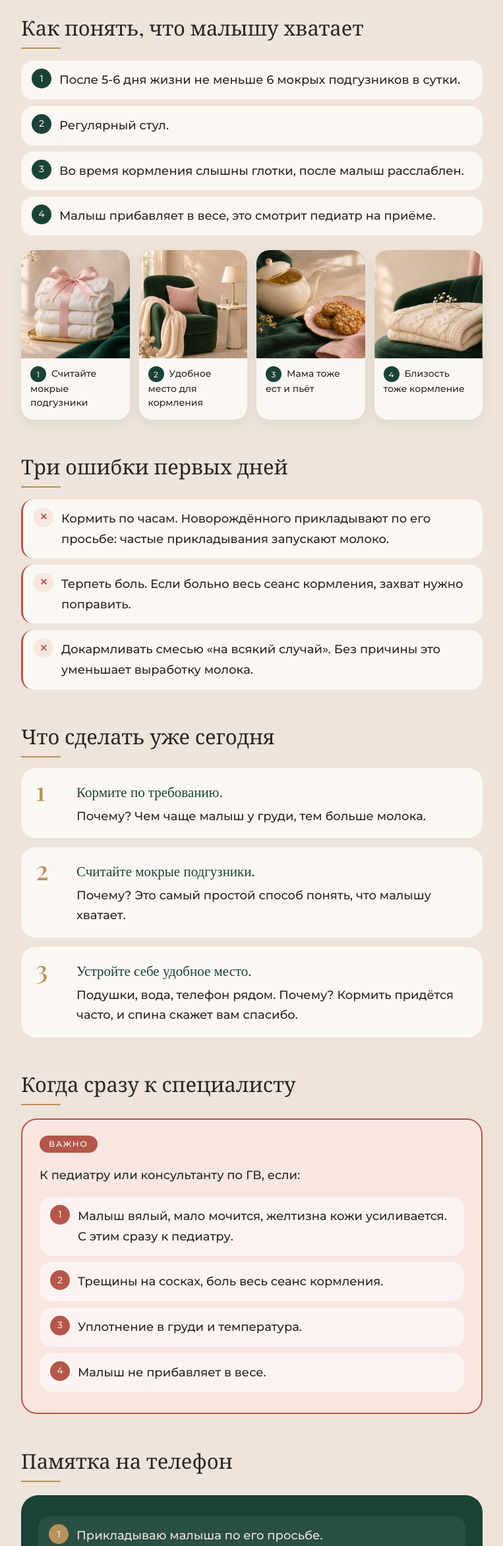
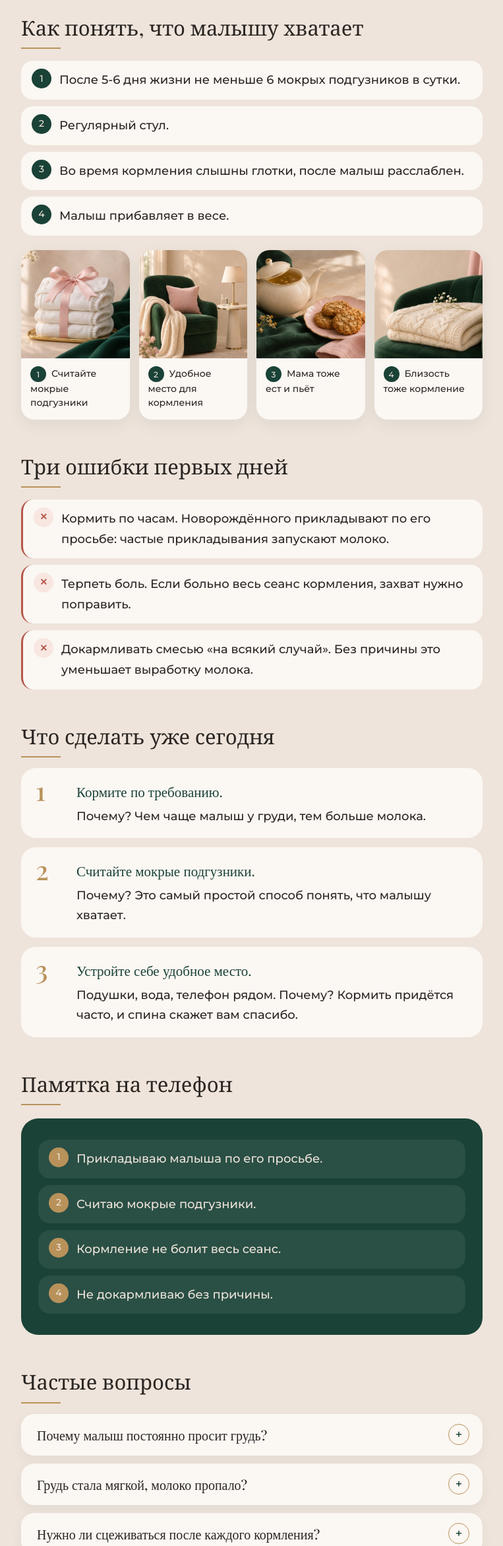
Before and after one commit to izmukovvladimir-cyber/uchumaterinstvu-kb, a plain HTML site: page malo-moloka/index.html in a window 1280 px wide. Shown: the part 1109-3452 px from the top of the page at 66% size, without its empty margins (258-1021 px from the left). Drawn offline with nearby package versions, Linux system fonts and the light colour scheme; a web font is replaced by a local one.

Commit message:
Лид-магниты: убраны блоки и фразы про врачей (Карина msg 1889)

```diff
--- a/malo-moloka/index.html
+++ b/malo-moloka/index.html
@@ -23,7 +23,7 @@
 <li>После 5-6 дня жизни не меньше 6 мокрых подгузников в сутки.</li>
 <li>Регулярный стул.</li>
 <li>Во время кормления слышны глотки, после малыш расслаблен.</li>
-<li>Малыш прибавляет в весе, это смотрит педиатр на приёме.</li>
+<li>Малыш прибавляет в весе.</li>
 </ol>
 <div class="poses">
 <figure><img src="/img/gv_g1.jpg" alt="Стопка подгузников"><figcaption><b>1</b>Считайте мокрые подгузники</figcaption></figure>
@@ -44,16 +44,6 @@
 <div class='tip'><span class='n'>1</span><b>Кормите по требованию.</b>Почему? Чем чаще малыш у груди, тем больше молока.</div>
 <div class='tip'><span class='n'>2</span><b>Считайте мокрые подгузники.</b>Почему? Это самый простой способ понять, что малышу хватает.</div>
 <div class='tip'><span class='n'>3</span><b>Устройте себе удобное место.</b>Подушки, вода, телефон рядом. Почему? Кормить придётся часто, и спина скажет вам спасибо.</div>
-<h2>Когда сразу к специалисту</h2>
-<div class="alert">
-<p>К педиатру или консультанту по ГВ, если:</p>
-<ol>
-<li>Малыш вялый, мало мочится, желтизна кожи усиливается. С этим сразу к педиатру.</li>
-<li>Трещины на сосках, боль весь сеанс кормления.</li>
-<li>Уплотнение в груди и температура.</li>
-<li>Малыш не прибавляет в весе.</li>
-</ol>
-</div>
 <h2>Памятка на телефон</h2>
 <div class="memo">
 <ol>
```
Also changed, not shown: boyus-rozhat/index.html (+0 -10 lines), zhivot-posle-rodov/index.html (+3 -11 lines).
